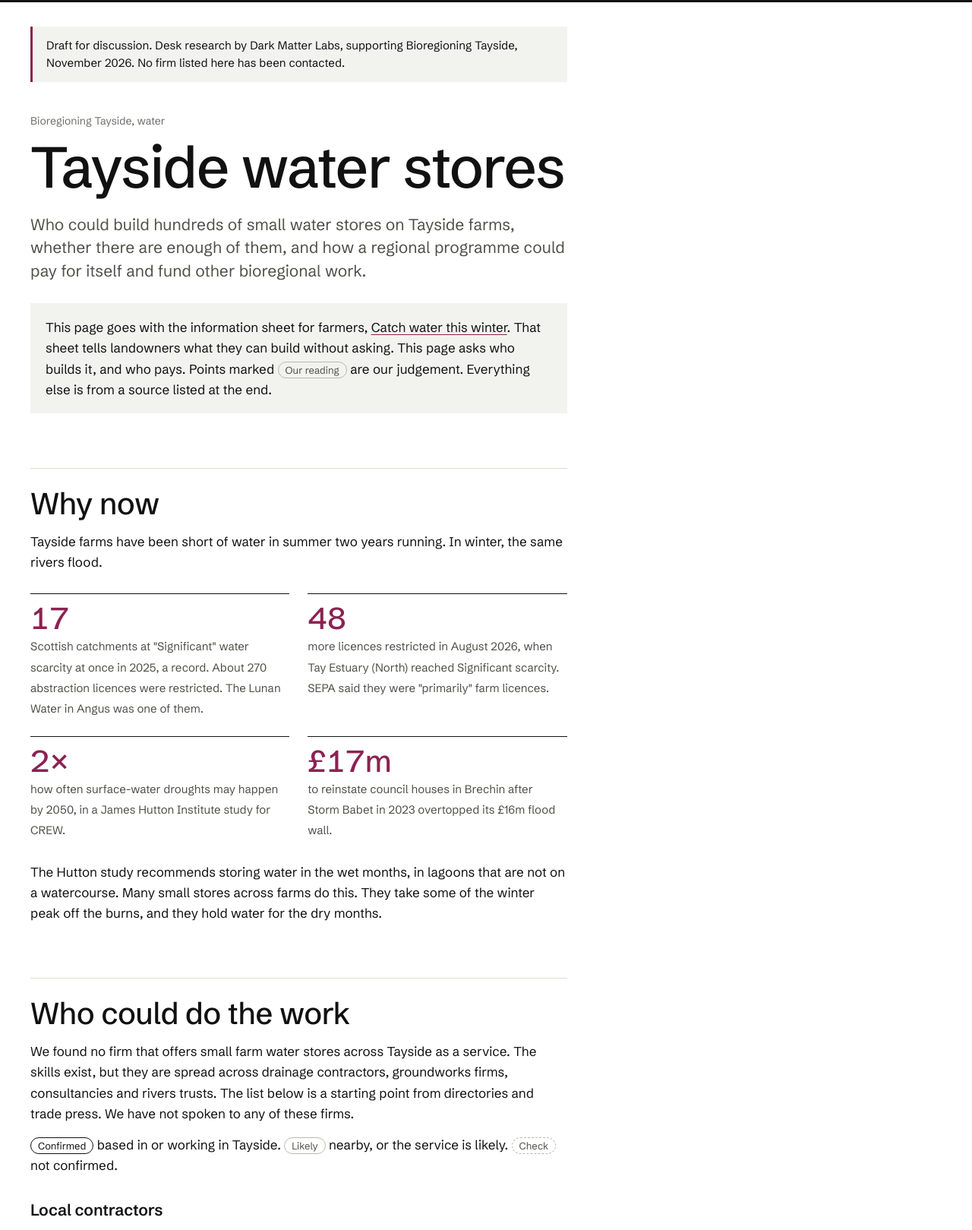
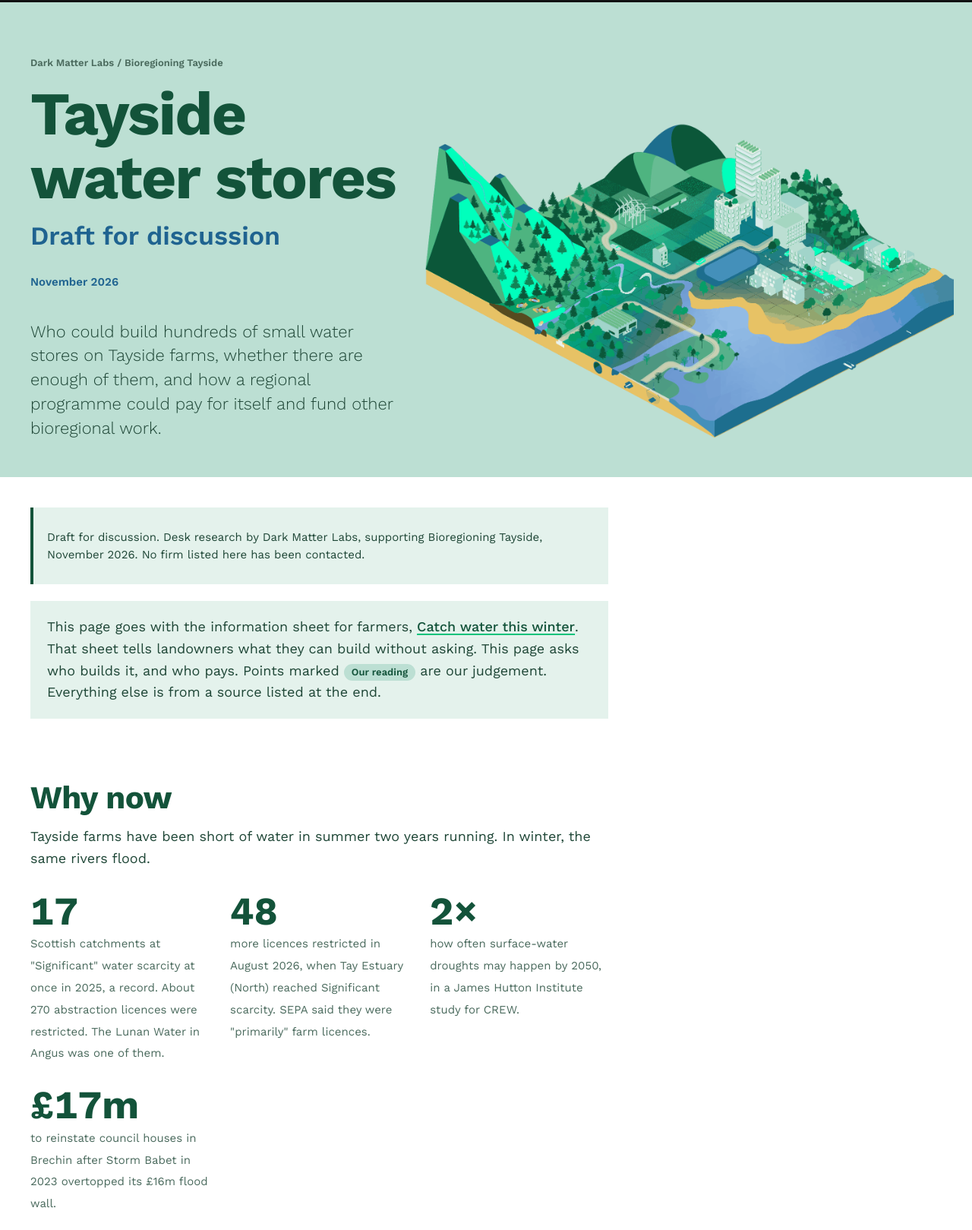
Before and after one commit to Dark-Matter-Labs/food-systems, a plain HTML site: page BR/tayside-water-stores.html in a window 1280 px wide. Shown: the part 41-1660 px from the top of the page at 76% size. Drawn offline with nearby package versions, Linux system fonts and the light colour scheme.

Commit message:
Restyle the BR pages after the 2021 natural capital proposal
Mint cover band with the isometric landscape, Work Sans headings in dark
green, and the tree cluster against a mint block, all taken from Dark
Matter Labs' 'Seeding Scotland's Natural Capital Market' draft (2021).
Partner logos are left out. The site bar keeps the house typeface.

apply_identity.py can now add a second Google Fonts stylesheet for a page
through an optional font_href field in pages.json.

Co-Authored-By: Claude Opus 5.5 <noreply@anthropic.com>
Claude-Session: https://claude.ai/code/session_01LNLAANEy55yTJJdHxJqVo3

```diff
--- a/BR/tayside-water-stores.html
+++ b/BR/tayside-water-stores.html
@@ -6,56 +6,85 @@
 <meta name="robots" content="noindex, nofollow">
 <title>Tayside water stores (draft) — Food as Infrastructure</title>
 <style>
-/* Paper document in a single 68ch reading column. Link-only page in BR/, kept out of the library. */
-body{margin:0;background:var(--fai-paper);color:var(--fai-ink);font-size:17px;line-height:1.6}
-.wrap{max-width:1200px;margin:0 auto;padding-left:32px;padding-right:32px;padding-bottom:96px}
-@media (max-width:640px){.wrap{padding-left:16px;padding-right:16px;padding-bottom:56px}}
+/* After "Seeding Scotland's Natural Capital Market" (Dark Matter Labs, 2021): a mint cover band with the
+   isometric landscape, Work Sans set bold and dark green, light body text, mint blocks behind tree clusters.
+   Link-only page in BR/, kept out of the library. */
+:root{
+  --br-green:#13533A;   /* headings */
+  --br-text:#1E4636;    /* body */
+  --br-text-2:#4A6A5D;  /* secondary */
+  --br-mint:#BCDFD3;    /* cover and blocks, sampled from the document */
+  --br-mint-2:#E4F2EC;  /* boxes on white */
+  --br-tide:#1F6390;    /* sub-title blue */
+  --br-leaf:#00C27A;    /* tree green, fills only */
+  --br-rule:#CCE2D8;
+  --br-font:"Work Sans", system-ui, -apple-system, "Segoe UI", sans-serif;
+}
+main.br{--fai-sans:var(--br-font);--fai-focus:var(--br-tide)}
+body{margin:0;background:#fff;color:var(--br-text)}
+main.br{font-size:18px;line-height:1.6;font-weight:400}
+.cover{background:var(--br-mint)}
+.cover__in,.wrap{max-width:1200px;margin:0 auto;padding-left:32px;padding-right:32px}
+@media (max-width:640px){.cover__in,.wrap{padding-left:16px;padding-right:16px}}
+.cover__in{padding-top:56px;padding-bottom:24px}
+.run{font-size:13px;font-weight:600;color:var(--br-text-2);margin:0 0 28px}
+.br h1{font-size:clamp(40px,6.4vw,80px);font-weight:700;line-height:1.05;color:var(--br-green);margin:0;max-width:14ch}
+.sub{font-size:clamp(24px,3vw,34px);font-weight:600;color:var(--br-tide);margin:18px 0 0;line-height:1.2}
+.date{font-size:15px;font-weight:600;color:var(--br-tide);margin:8px 0 0}
+.br .lede{font-size:clamp(19px,2vw,22px);font-weight:300;line-height:1.45;color:var(--br-text);max-width:42ch;margin:24px 0 0}
+.land{display:block;width:100%;max-width:1100px;height:auto;margin:16px 0 0 auto}
+@media (min-width:1000px){
+  .cover__in{display:grid;grid-template-columns:minmax(0,5fr) minmax(0,7fr);column-gap:24px;padding-bottom:48px}
+  .cover__in>*{grid-column:1}
+  .cover__in .land{grid-column:2;grid-row:1 / span 6;align-self:end;margin:0 -16px 0 0;width:calc(100% + 16px)}
+}
 .col{max-width:68ch}
-.status-strip{padding-top:32px}
-.status-note{background:var(--fai-field);border-left:3px solid var(--fai-beet);padding:14px 18px;font-size:15px;line-height:1.5}
+.status-note{background:var(--br-mint-2);border-left:4px solid var(--br-green);padding:14px 18px;font-size:15px;line-height:1.5;margin:40px 0 0}
 .status-note p{margin:0}
-.hero{padding-block:40px 8px}
-.kicker{font-size:14px;color:var(--fai-ink-3);margin:0 0 12px}
-h1{font-size:clamp(40px,6vw,76px);font-weight:500;line-height:1.02;margin:0}
-h2{font-size:clamp(28px,3.4vw,40px);font-weight:500;line-height:1.1;margin:72px 0 0;padding-top:24px;border-top:1px solid var(--fai-rule)}
-h3{font-size:21px;font-weight:600;line-height:1.25;margin:32px 0 0}
-.lede{font-size:21px;line-height:1.45;color:var(--fai-ink-2);margin:20px 0 0}
-p,ul,ol{margin:14px 0} li{margin:6px 0}
-.wrap a{color:var(--fai-ink);text-decoration:underline;text-decoration-color:var(--fai-beet);text-decoration-thickness:1px;text-underline-offset:3px}
-.wrap a:hover{color:var(--fai-beet)}
-.small,.meta{font-size:14px;line-height:1.45;color:var(--fai-ink-3)}
-.note,.item,.ask,.sum{background:var(--fai-field);padding:18px 20px;margin:20px 0}
+.br h2{font-size:clamp(28px,3.6vw,42px);font-weight:700;line-height:1.12;color:var(--br-green);margin:80px 0 0}
+.br h3{font-size:21px;font-weight:700;line-height:1.25;color:var(--br-green);margin:32px 0 0}
+.br p,.br ul,.br ol{margin:14px 0} .br li{margin:6px 0}
+.br .col a{color:var(--br-green);font-weight:500;text-decoration:underline;text-decoration-color:var(--br-leaf);text-decoration-thickness:2px;text-underline-offset:3px}
+.br .col a:hover{color:var(--br-tide)}
+.small,.meta{font-size:14px;line-height:1.45;color:var(--br-text-2)}
+.note,.item,.ask,.sum{background:var(--br-mint-2);padding:20px 22px;margin:22px 0}
+.ask{background:var(--br-mint)}
+.note>:first-child,.ask>:first-child,.sum>:first-child,.item>:first-child{margin-top:0}
+.note>:last-child,.ask>:last-child,.sum>:last-child,.item>:last-child{margin-bottom:0}
 .ask h3,.item h3{margin-top:0}
-.note>:first-child,.ask>:first-child,.sum>:first-child,.item>:first-child{margin-top:0}
-.note>:last-child,.ask>:last-child,.sum>:last-child{margin-bottom:0}
 .item p{margin:8px 0 0}
-.three{display:grid;gap:12px;margin:20px 0}
-.three .item{margin:0}
-.figs{display:grid;grid-template-columns:repeat(auto-fit,minmax(14rem,1fr));gap:24px;margin:28px 0}
-.fig{border-top:1px solid var(--fai-ink);padding-top:10px;min-width:0}
-.fig b{display:block;font-size:40px;font-weight:500;line-height:1.1;color:var(--fai-beet);font-variant-numeric:tabular-nums}
-.fig span{font-size:15px;color:var(--fai-ink-2)}
-.inf,.conf{display:inline-block;font-size:13px;line-height:1.4;padding:1px 9px;border:1px solid var(--fai-rule-strong);border-radius:999px;color:var(--fai-ink-2);white-space:nowrap;font-weight:400}
-.conf.c-h{border-color:var(--fai-ink);color:var(--fai-ink)}
-.conf.c-l{border-style:dashed}
-.tbl{overflow-x:auto;margin:20px 0;max-width:100%}
-table{border-collapse:collapse;width:100%;min-width:34rem;font-size:15px}
-th,td{text-align:left;vertical-align:top;padding:10px 12px;border-bottom:1px solid var(--fai-rule)}
-th{background:var(--fai-field);font-weight:600}
-td.num{text-align:right;white-space:nowrap}
+.three{display:grid;gap:12px;margin:22px 0}
+.three .item{margin:0;border-top:4px solid var(--br-leaf)}
+.figs{display:grid;grid-template-columns:repeat(auto-fit,minmax(14rem,1fr));gap:28px;margin:28px 0}
+.fig{min-width:0}
+.fig b{display:block;font-size:52px;font-weight:700;line-height:1.05;color:var(--br-green);font-variant-numeric:tabular-nums}
+.fig span{font-size:15px;color:var(--br-text-2);font-weight:400}
+.inf,.conf{display:inline-block;font-size:13px;line-height:1.4;padding:2px 10px;border-radius:999px;background:var(--br-mint);color:var(--br-green);white-space:nowrap;font-weight:600}
+.conf.c-m{background:var(--br-mint-2)}
+.conf.c-l{background:#fff;box-shadow:inset 0 0 0 1px var(--br-rule);color:var(--br-text-2)}
+.tbl{overflow-x:auto;margin:22px 0;max-width:100%}
+.br table{border-collapse:collapse;width:100%;min-width:34rem;font-size:15px}
+.br th,.br td{text-align:left;vertical-align:top;padding:10px 12px;border-bottom:1px solid var(--br-rule)}
+.br th{background:var(--br-mint);color:var(--br-green);font-weight:700}
+.br td.num{text-align:right;white-space:nowrap;font-variant-numeric:tabular-nums}
 .checks{list-style:none;padding:0;margin:16px 0}
-.checks li{margin:0;border-bottom:1px solid var(--fai-rule)}
-.checks label{display:grid;grid-template-columns:28px 1fr;gap:12px;padding:12px 0;cursor:pointer;align-items:start}
-.checks input{width:20px;height:20px;margin:3px 0 0;accent-color:var(--fai-beet)}
-.checks input:checked + span{color:var(--fai-ink-3)}
+.checks li{margin:0;border-bottom:1px solid var(--br-rule)}
+.checks label{display:grid;grid-template-columns:30px 1fr;gap:12px;padding:12px 0;cursor:pointer;align-items:start}
+.checks input{width:22px;height:22px;margin:3px 0 0;accent-color:var(--br-green)}
+.checks input:checked + span{color:var(--br-text-2)}
+.br strong{font-weight:700;color:var(--br-green)}
 .ask ul{padding-left:20px}
-.sum .eq{font-size:19px;font-weight:600}
-.stack{list-style:none;padding:0;margin:20px 0;display:grid;gap:14px}
-.stack li{display:grid;grid-template-columns:32px 1fr;gap:12px;margin:0}
-.stack .k{font-size:24px;font-weight:500;color:var(--fai-beet);line-height:1.2}
-.sources{font-size:14px;color:var(--fai-ink-2);padding-left:20px}
+.sum .eq{font-size:20px;font-weight:700;color:var(--br-green)}
+.stack{list-style:none;padding:0;margin:22px 0;display:grid;gap:16px}
+.stack li{display:grid;grid-template-columns:36px 1fr;gap:12px;margin:0}
+.stack .k{font-size:28px;font-weight:700;color:var(--br-leaf);line-height:1.1}
+.grove{position:relative;margin:88px 0 0;max-width:68ch;height:260px}
+.grove::before{content:"";position:absolute;right:8%;top:0;width:120px;height:150px;background:var(--br-mint)}
+.grove img{position:absolute;right:14%;top:28px;width:260px;max-width:60%;height:auto}
+.sources{font-size:14px;color:var(--br-text-2);padding-left:20px}
 .sources li{overflow-wrap:anywhere}
-.endnote{margin-top:56px;padding-top:16px;border-top:1px solid var(--fai-rule);font-size:14px;color:var(--fai-ink-3)}
+.endnote{margin-top:56px;padding-top:16px;border-top:1px solid var(--br-rule);font-size:14px;color:var(--br-text-2)}
+.wrap{padding-bottom:88px}
 </style>
 <!-- fai:head -->
 <meta name="description" content="Who could build hundreds of small farm water stores across Tayside, and how a regional programme could pay for itself.">
@@ -80,6 +109,7 @@ td.num{text-align:right;white-space:nowrap}
 <link rel="preconnect" href="https://fonts.googleapis.com">
 <link rel="preconnect" href="https://fonts.gstatic.com" crossorigin>
 <link rel="stylesheet" href="https://fonts.googleapis.com/css2?family=Schibsted+Grotesk:ital,wght@0,400..900;1,400..700&display=swap">
+<link rel="stylesheet" href="https://fonts.googleapis.com/css2?family=Work+Sans:wght@300;400;500;600;700&amp;display=swap">
 <link rel="stylesheet" href="../assets/fai/fai.css">
 <!-- /fai:head -->
 </head>
@@ -96,13 +126,17 @@ td.num{text-align:right;white-space:nowrap}
   </div>
 </div>
 <!-- /fai:bar -->
-<main class="wrap">
-<div class="status-strip col"><div class="status-note"><p>Draft for discussion. Desk research by Dark Matter Labs, supporting Bioregioning Tayside, November 2026. No firm listed here has been contacted.</p></div></div>
-<header class="hero col">
-  <p class="kicker">Bioregioning Tayside, water</p>
-  <h1>Tayside water stores</h1>
+<main class="br">
+<section class="cover" aria-labelledby="page-title"><div class="cover__in">
+  <p class="run">Dark Matter Labs / Bioregioning Tayside</p>
+  <h1 id="page-title">Tayside water stores</h1>
+  <p class="sub">Draft for discussion</p>
+  <p class="date">November 2026</p>
   <p class="lede">Who could build hundreds of small water stores on Tayside farms, whether there are enough of them, and how a regional programme could pay for itself and fund other bioregional work.</p>
-</header>
+  <img class="land" src="img/tayside-landscape.png" width="1650" height="985" alt="An illustrated Scottish landscape of hills, forest, farmland, a river, a pond, a town and the sea.">
+</div></section>
+<div class="wrap">
+<div class="col"><div class="status-note"><p>Draft for discussion. Desk research by Dark Matter Labs, supporting Bioregioning Tayside, November 2026. No firm listed here has been contacted.</p></div></div>
 <div class="col">
 <div class="note">
   <p>This page goes with the information sheet for farmers, <a href="catch-water-this-winter.html">Catch water this winter</a>. That sheet tells landowners what they can build without asking. This page asks who builds it, and who pays. Points marked <span class="inf">Our reading</span> are our judgement. Everything else is from a source listed at the end.</p>
@@ -265,6 +299,7 @@ td.num{text-align:right;white-space:nowrap}
   <li>Tay Rivers Trust's website and NatureScot's FIRNS project list could not be reached during this research. Both need checking.</li>
 </ul>
 
+<div class="grove" aria-hidden="true"><img src="img/tree-cluster.png" width="729" height="667" alt=""></div>
 <h2>Sources</h2>
 <ol class="sources">
   <li>SEPA, record water scarcity, 2025: <a href="https://beta.sepa.scot/news/2025/scotland-faces-record-water-scarcity-with-17-catchments-at-significant/" target="_blank" rel="noopener">beta.sepa.scot ↗</a></li>
@@ -290,6 +325,7 @@ td.num{text-align:right;white-space:nowrap}
 
 <p class="endnote">Desk research only, November 2026. No firm listed has been contacted, and listing is not a recommendation. Check figures against the source before quoting them.</p>
 </div>
+</div>
 </main>
 <!-- fai:footer -->
 <footer class="fai-footer">
--- a/assets/fai/pages.json
+++ b/assets/fai/pages.json
@@ -1,5 +1,5 @@
 {
-  "_comment": "One entry per page. n = position in the library table, sym = two-letter element symbol (unique), name = short name for the site bar, short = optional shorter name for the library tile, title/summary = library listing, scope = london | camden | islington | hackney, status = live | draft, listed = shown in the library, pdf = a snapshot exists in assets/library-pdfs/. surface = paper | canvas (STYLE.md rule 1). social_title and social_photo optionally override the sharing card. summary is also the page's meta description.",
+  "_comment": "One entry per page. n = position in the library table, sym = two-letter element symbol (unique), name = short name for the site bar, short = optional shorter name for the library tile, title/summary = library listing, scope = london | camden | islington | hackney, status = live | draft, listed = shown in the library, pdf = a snapshot exists in assets/library-pdfs/. surface = paper | canvas (STYLE.md rule 1). social_title and social_photo optionally override the sharing card. summary is also the page's meta description. font_href optionally adds a second Google Fonts stylesheet (the BR/ pages use Work Sans).",
   "pages": [
     {
       "n": 1,
@@ -352,7 +352,8 @@
       "listed": false,
       "title": "Catch water this winter",
       "summary": "What Tayside farmers can build this winter to store water without asking permission, and when they need to ask first.",
-      "surface": "paper"
+      "surface": "paper",
+      "font_href": "https://fonts.googleapis.com/css2?family=Work+Sans:wght@300;400;500;600;700&display=swap"
     },
     {
       "n": 28,
@@ -364,7 +365,8 @@
       "listed": false,
       "title": "Tayside water stores",
       "summary": "Who could build hundreds of small farm water stores across Tayside, and how a regional programme could pay for itself.",
-      "surface": "paper"
+      "surface": "paper",
+      "font_href": "https://fonts.googleapis.com/css2?family=Work+Sans:wght@300;400;500;600;700&display=swap"
     }
   ]
 }
```
Also changed, not shown: BR/catch-water-this-winter.html (+85 -49 lines), BR/img/tayside-landscape.png (added), BR/img/tree-cluster.png (added), 1 other file.
